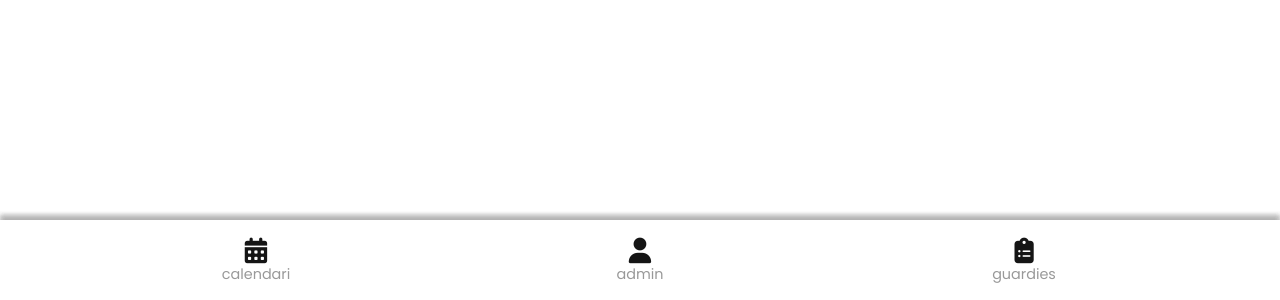
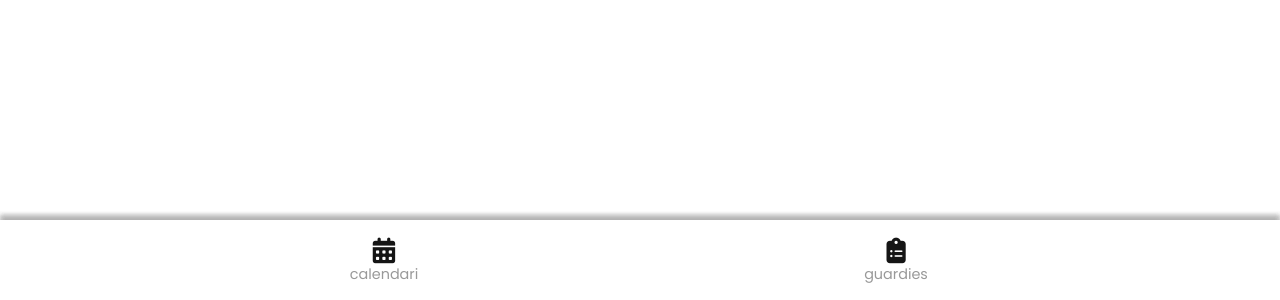
Before and after one commit to HOSPITALPROJECTE/Frontend, an Angular app in the folder frontEnd/: page /navbar in a window 1280 px wide. Shown: the part 500-800 px from the top of the page. Built offline with nearby package versions, Linux system fonts and the light colour scheme.

Commit message:
admin o user control de navbar

```diff
--- a/frontEnd/package.json
+++ b/frontEnd/package.json
@@ -18,7 +18,9 @@
     "@angular/platform-browser": "^14.2.0",
     "@angular/platform-browser-dynamic": "^14.2.0",
     "@angular/router": "^14.2.0",
+    "@types/jwt-decode": "^3.1.0",
     "express": "^4.18.2",
+    "jwt-decode": "^3.1.2",
     "mysql2": "^3.0.1",
     "rxjs": "~7.5.0",
     "tslib": "^2.3.0",
--- a/frontEnd/src/app/project/components/navbar/navbar.component.html
+++ b/frontEnd/src/app/project/components/navbar/navbar.component.html
@@ -19,7 +19,7 @@
       <i class="fa-solid fa-calendar-days"></i>
       <p>calendari</p>
     </div>
-    <div class="link_box" (click)="goToAdmin()">
+    <div class="link_box" *ngIf="isAdmin" (click)="goToAdmin()">
       <i class="fa-solid fa-user"></i>
       <p>admin</p>
     </div>
--- a/frontEnd/src/app/project/components/navbar/navbar.component.ts
+++ b/frontEnd/src/app/project/components/navbar/navbar.component.ts
@@ -1,5 +1,8 @@
+import { Token } from '@angular/compiler';
 import { Component, OnInit } from '@angular/core';
 import { Router } from '@angular/router';
+import jwt_decode from "jwt-decode";
+
 
 @Component({
   selector: 'app-navbar',
@@ -7,10 +10,20 @@ import { Router } from '@angular/router';
   styleUrls: ['./navbar.component.css']
 })
 export class NavbarComponent implements OnInit {
+  isAdmin!:boolean;
 
   constructor(private router: Router) { }
 
   ngOnInit(): void {
+
+    const token = localStorage.getItem("hospital-accessToken");
+    console.log(token);
+    if(token!=null){
+    const decodedToken:any = jwt_decode(token);
+    console.log(decodedToken);
+    this.isAdmin = decodedToken.rol === 'ADMIN';
+    console.log(this.isAdmin)
+    }
   }
   goToCalendari(){
     this.router.navigate(['/month']);
```
Also changed, not shown: 1 other file (tests, documents, lock files or other folders).
